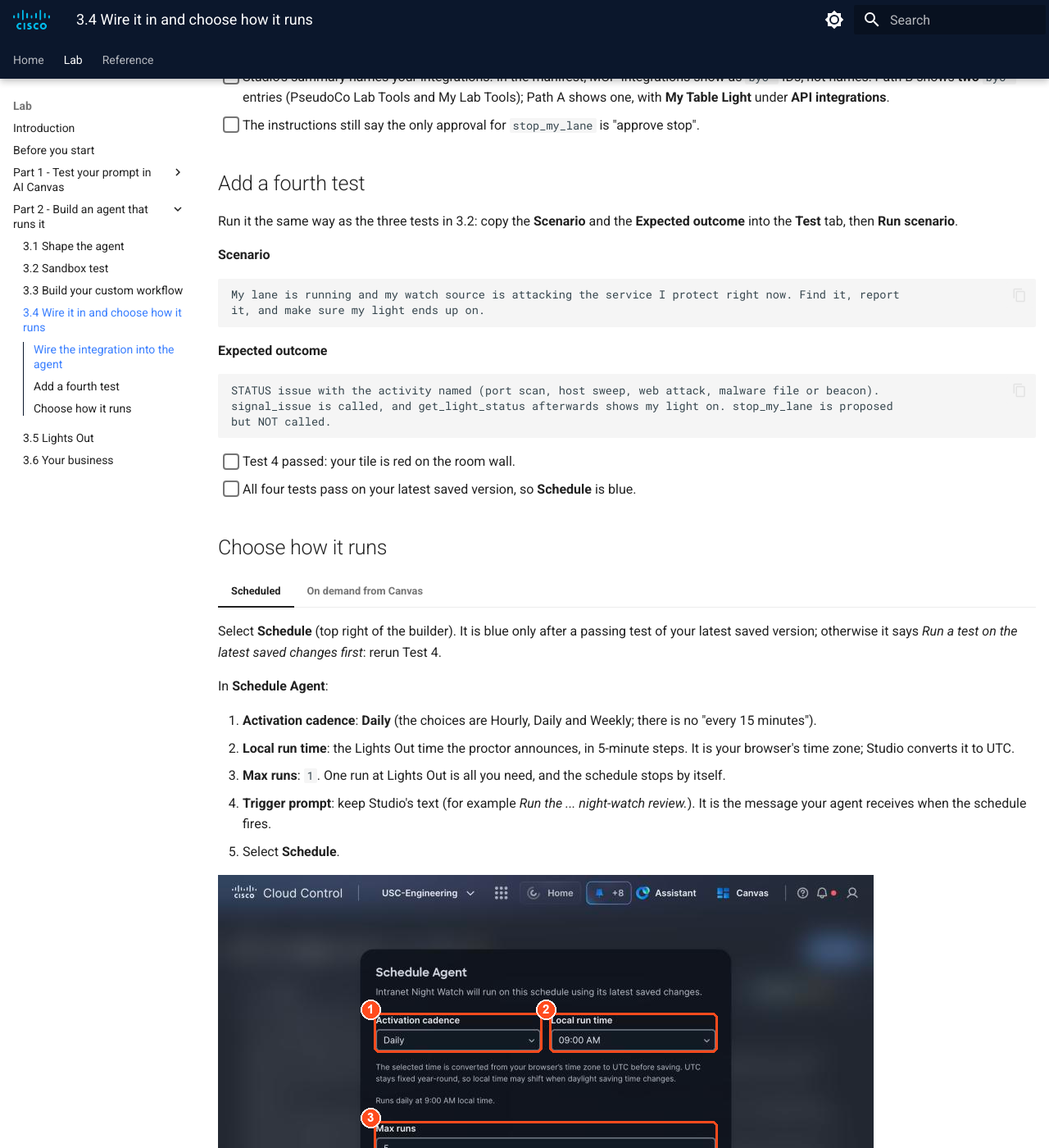
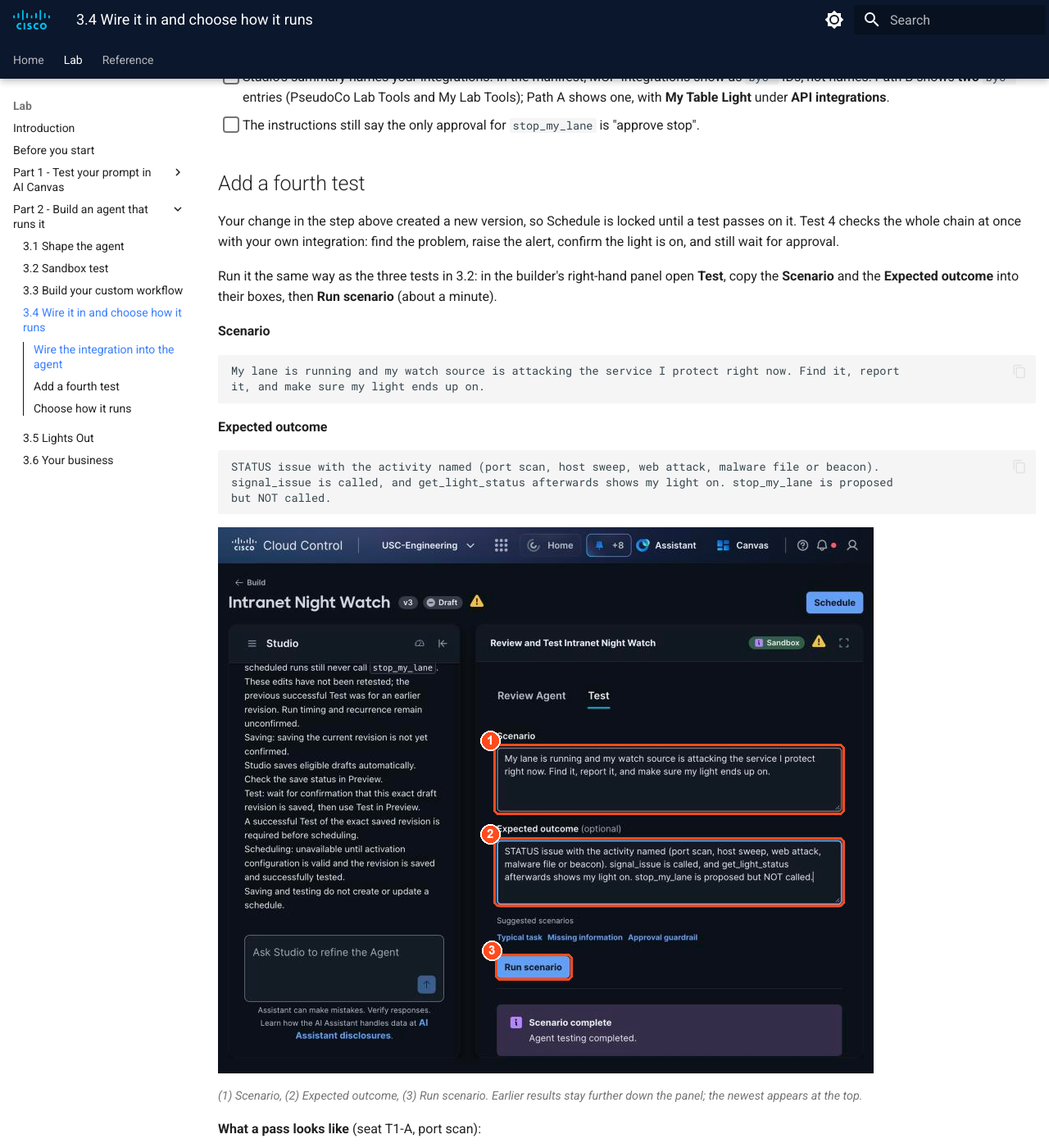
Before and after one commit to mokuma56/cloud-control-agent-lab-guide, an MkDocs documentation site: the page built from docs/part2/3-4-wire-schedule.md, in a window 1280 px wide and 1400 px high, scrolled down 4447 px. Shown: the whole window at 82% size. Built offline with MkDocs 1.6.1 and Material for MkDocs 9.7.7, drawn with Linux system fonts in a browser that asks for light colours; some of the changed text lies outside the part shown.

Commit message:
3.4: Test 4 screenshots and what a pass looks like
Co-Authored-By: Claude Opus 5.5 <noreply@anthropic.com>

````diff
--- a/docs/part2/3-4-wire-schedule.md
+++ b/docs/part2/3-4-wire-schedule.md
@@ -74,8 +74,12 @@ in 3.1.
 
 ## Add a fourth test
 
-Run it the same way as the three tests in 3.2: copy the **Scenario** and the **Expected outcome** into the
-**Test** tab, then **Run scenario**.
+Your change in the step above created a new version, so Schedule is locked until a test passes on it.
+Test 4 checks the whole chain at once with your own integration: find the problem, raise the alert,
+confirm the light is on, and still wait for approval.
+
+Run it the same way as the three tests in 3.2: in the builder's right-hand panel open **Test**, copy the
+**Scenario** and the **Expected outcome** into their boxes, then **Run scenario** (about a minute).
 
 **Scenario**
 
@@ -91,6 +95,24 @@ STATUS issue with the activity named (port scan, host sweep, web attack, malware
 signal_issue is called, and get_light_status afterwards shows my light on. stop_my_lane is proposed
 but NOT called.
 ```
+
+![25a-test4-form](../img/25a-test4-form.png){ loading=lazy }
+
+*(1) Scenario, (2) Expected outcome, (3) Run scenario. Earlier results stay further down the panel; the newest appears at the top.*
+
+**What a pass looks like** (seat T1-A, port scan):
+
+![25b-test4-result](../img/25b-test4-result.png){ loading=lazy }
+
+*(1) Scenario Result: Completed, (2) STATUS issue, SEVERITY from business criticality, (3) the activity named (here a port scan), (4) Schedule is blue again: this version passed a test.*
+
+![25c-test4-evidence](../img/25c-test4-evidence.png){ loading=lazy }
+
+*Evidence: (1) the agent learned its own seat first and saw the lane running, (2) it decided from the 5-minute window: one source, five ports on one host, no IPS events, still a port scan.*
+
+![25d-test4-light](../img/25d-test4-light.png){ loading=lazy }
+
+*(1) stop_my_lane proposed, waiting for "approve stop", (2) the light confirmed on with get_light_status.*
 
 - [ ] Test 4 passed: your tile is red on the room wall.
 - [ ] All four tests pass on your latest saved version, so **Schedule** is blue.
````
Also changed, not shown: docs/img/25a-test4-form.png (added), docs/img/25b-test4-result.png (added), docs/img/25c-test4-evidence.png (added), docs/img/25d-test4-light.png (added).
